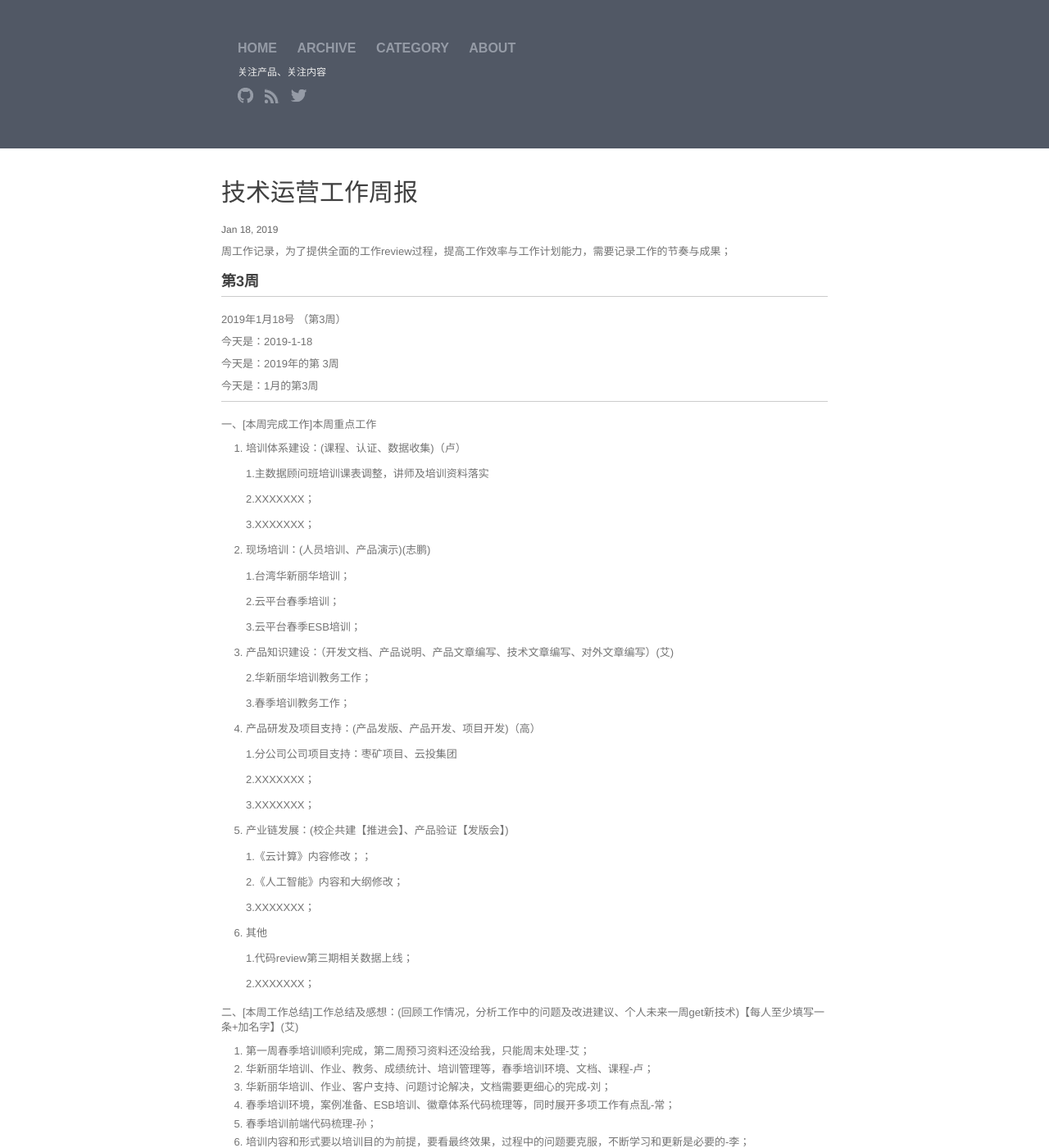
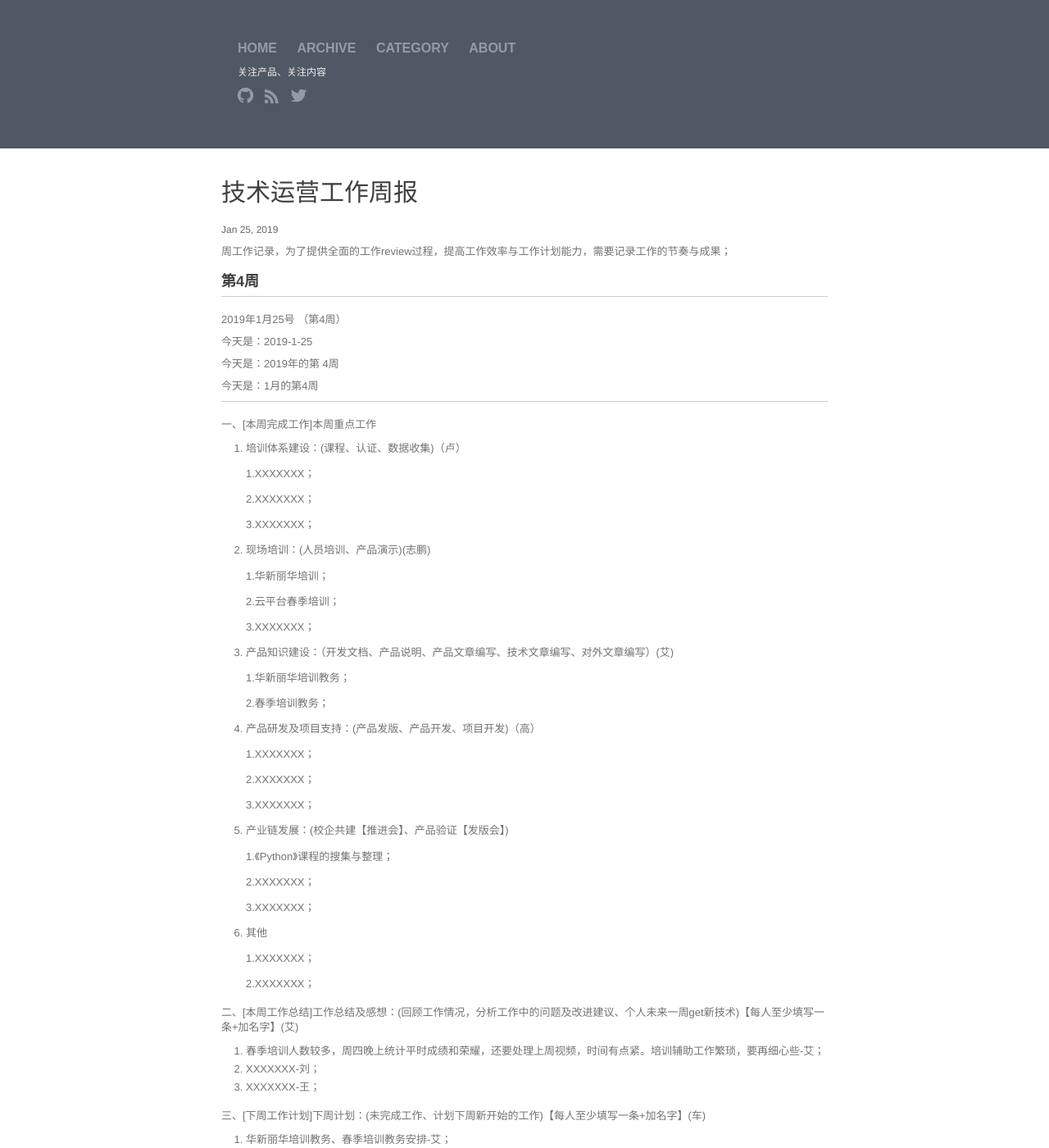
Before and after one commit to walllFlower/blog, a Jekyll site: the page built from _posts/2018-07-17-day_report_cxz.md, in a window 1280 px wide and 1400 px high. Shown: the whole window at 82% size. Built offline with Jekyll 4.4.1, drawn with Linux system fonts in a browser that asks for light colours; comment, search, counter and statistics services are not loaded.

Commit message:
Update 2018-07-17-day_report_cxz.md

```diff
--- a/_posts/2018-07-17-day_report_cxz.md
+++ b/_posts/2018-07-17-day_report_cxz.md
@@ -1,11 +1,85 @@
 ---
 layout: post
 title:  "技术运营工作周报"
-date:   2019-1-18 14:57:32
+date:   2019-1-25 14:57:32
 categories: 技术运营工作周报
 ---
 
 周工作记录，为了提供全面的工作review过程，提高工作效率与工作计划能力，需要记录工作的节奏与成果；
+
+###  第4周
+
+***
+
+2019年1月25号 （第4周）
+
+今天是：2019-1-25
+
+今天是：2019年的第 4周
+
+今天是：1月的第4周
+
+***
+
+一、[本周完成工作]本周重点工作
+
+1. 培训体系建设：(课程、认证、数据收集)（卢）
+
+    1.XXXXXXX；
+
+    2.XXXXXXX；
+
+    3.XXXXXXX；
+
+2. 现场培训：(人员培训、产品演示)(志鹏)
+
+    1.华新丽华培训；
+
+    2.云平台春季培训；
+
+    3.XXXXXXX；
+
+3. 产品知识建设：（开发文档、产品说明、产品文章编写、技术文章编写、对外文章编写）(艾)
+
+    1.华新丽华培训教务；
+
+    2.春季培训教务；
+
+
+4. 产品研发及项目支持：(产品发版、产品开发、项目开发)（高）
+
+    1.XXXXXXX；
+
+    2.XXXXXXX；
+
+    3.XXXXXXX；
+
+5. 产业链发展：(校企共建【推进会】、产品验证【发版会】)
+
+    1.《Python》课程的搜集与整理；
+
+    2.XXXXXXX；
+
+    3.XXXXXXX；
+
+6. 其他
+
+    1.XXXXXXX；
+
+    2.XXXXXXX；
+
+二、[本周工作总结]工作总结及感想：(回顾工作情况，分析工作中的问题及改进建议、个人未来一周get新技术)【每人至少填写一条+加名字】(艾)
+
+1. 春季培训人数较多，周四晚上统计平时成绩和荣耀，还要处理上周视频，时间有点紧。培训辅助工作繁琐，要再细心些-艾；
+2. XXXXXXX-刘；
+3. XXXXXXX-王；
+
+三、[下周工作计划]下周计划：(未完成工作、计划下周新开始的工作)【每人至少填写一条+加名字】(车)
+
+1. 华新丽华培训教务、春季培训教务安排-艾；
+2. XXXXXXX；
+3. XXXXXXX；
+
 
 ###  第3周
 
```
